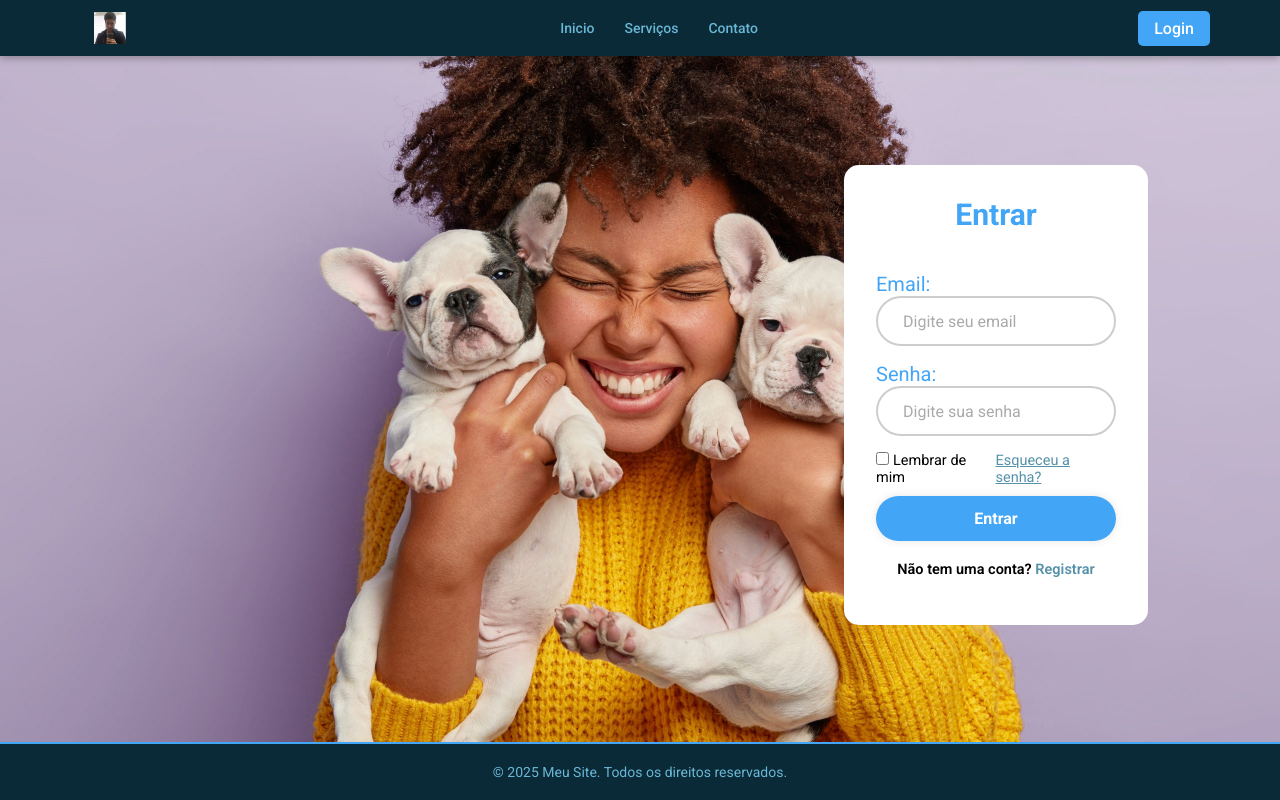
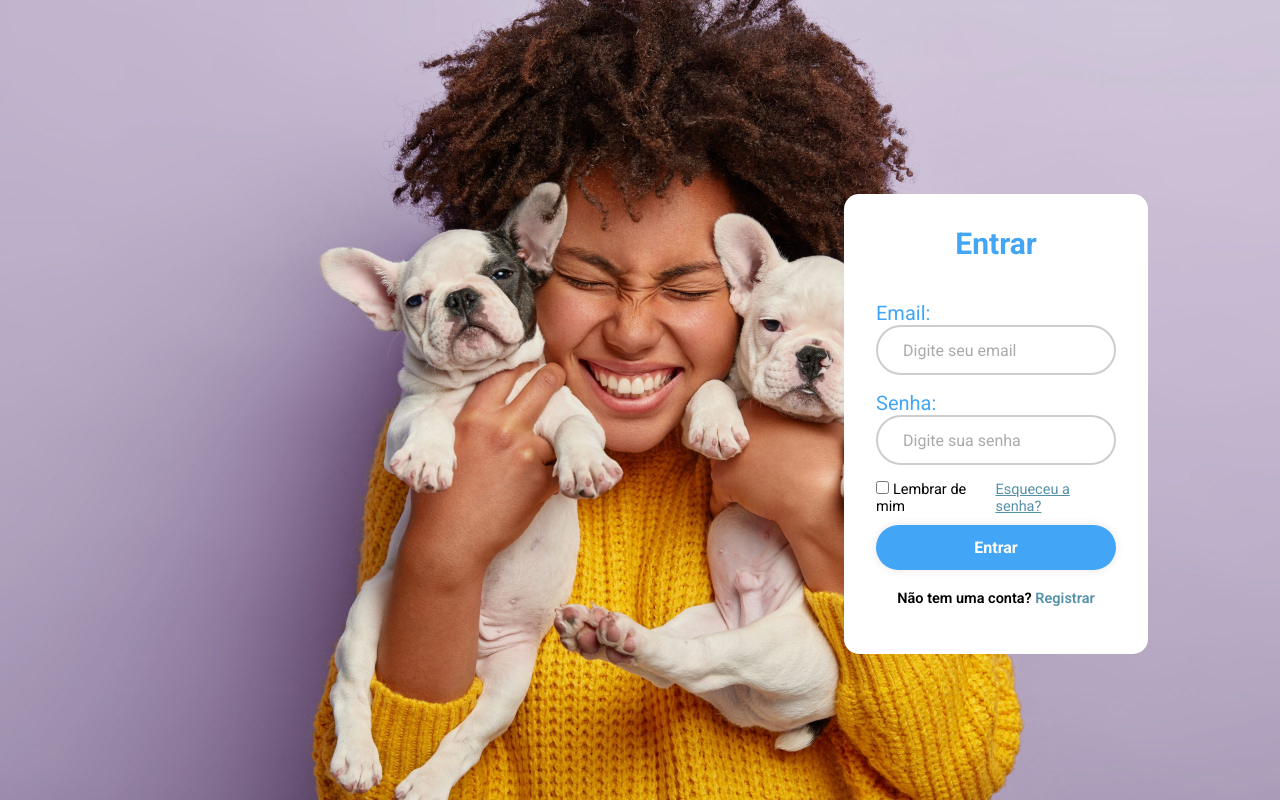
Before and after one commit to murilotoniol/Deneb-FrontEnd, a React (Vite) app: page /login in a window 1280 px wide. Built offline with nearby package versions, Linux system fonts and the light colour scheme.

Commit message:
Enviando commit antes do merge

```diff
--- a/src/App.jsx
+++ b/src/App.jsx
@@ -23,7 +23,6 @@ function App() {
             <Route path="/avaliacoes" element={<Avaliacoes />} />
             <Route path="/mensagens" element={<Mensagens />} />
           </Routes>
-
     </div>
   )
 }
--- a/src/pages/login/Login.jsx
+++ b/src/pages/login/Login.jsx
@@ -2,8 +2,6 @@ import React, { useState } from "react"
 import { Link, useNavigate } from 'react-router-dom';
 import { getAuth, signInWithEmailAndPassword } from "firebase/auth";
 import '../login/styles.css'
-import Header from "../../components/Header/Header";
-import Footer from "../../components/Footer/Footer";
 
 export default function Login() {
     const [email, setEmail] = useState("");
@@ -23,7 +21,6 @@ export default function Login() {
 
     return (
         <div className="login-container">
-            <Header />
             <main>
                 <div className="formulario">
                     <form className="forms">
@@ -67,7 +64,6 @@ export default function Login() {
                     </form>
                 </div>
             </main>
-            <Footer />
         </div>
     );
 }
```
